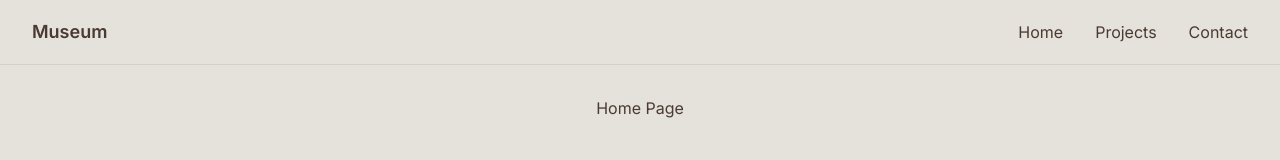
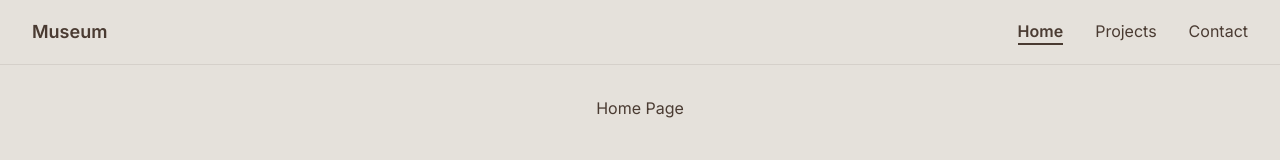
Before and after one commit to KrisVerses/Navbar, a React (Vite) app: page / in a window 1280 px wide. Shown: the top 160 px of the page. Built offline with nearby package versions, Linux system fonts and the light colour scheme.

Commit message:
feat(navbar): implement active route styling with NavLink components

```diff
--- a/src/components/Navbar.tsx
+++ b/src/components/Navbar.tsx
@@ -1,5 +1,5 @@
 import { useState } from 'react';
-import { Link } from 'react-router-dom';
+import { NavLink } from 'react-router-dom';
 import { MenuIcon, CloseIcon } from './HamburgerMenu';
 /**
  * Navbar Component
@@ -19,6 +19,19 @@ import { MenuIcon, CloseIcon } from './HamburgerMenu';
  */
 const Navbar = () => {
     const [isMenuOpen, setIsMenuOpen] = useState(false);
+
+    // Common NavLink classes with active state styling
+    const navLinkClasses = ({ isActive }: { isActive: boolean }) => `
+        text-museum-text hover:text-museum-hover transition-colors
+        ${isActive ? 'font-semibold border-b-2 border-museum-text' : ''}
+    `;
+
+    // Mobile NavLink classes with active state styling
+    const mobileNavLinkClasses = ({ isActive }: { isActive: boolean }) => `
+        block text-museum-text hover:text-museum-hover transition-colors py-2
+        ${isActive ? 'font-semibold bg-museum-text/5' : ''}
+    `;
+
     return (
         // Navigation container with fixed positioning
         // z-50 ensures navbar stays above other content
@@ -44,36 +57,39 @@ const Navbar = () => {
             - font-semibold: Bolder font weight for emphasis
             - transition-colors: Smooth color transition on hover
           */}
-                    <Link
+                    <NavLink
                         to="/"
-                        className="text-museum-text text-lg font-semibold hover:text-museum-hover transition-colors"
+                        className={({ isActive }) => `
+                          text-museum-text text-lg font-semibold hover:text-museum-hover transition-colors
+                          ${isActive ? 'text-museum-hover' : ''}
+                        `}
                     >
                         Museum
-                    </Link>
+                    </NavLink>
                     {/*
             Desktop Navigation - Hidden on mobile
             - gap-8: Adds 2rem spacing between links
             - hidden md:flex: Hides links on medium and larger screens
           */}
                     <div className="hidden md:flex gap-8">
-                        <Link
+                        <NavLink
                             to="/"
-                            className="text-museum-text hover:text-museum-hover transition-colors"
+                            className={navLinkClasses}
                         >
                             Home
-                        </Link>
-                        <Link
+                        </NavLink>
+                        <NavLink
                             to="/projects"
-                            className="text-museum-text hover:text-museum-hover transition-colors"
+                            className={navLinkClasses}
                         >
                             Projects
-                        </Link>
-                        <Link
+                        </NavLink>
+                        <NavLink
                             to="/contact"
-                            className="text-museum-text hover:text-museum-hover transition-colors"
+                            className={navLinkClasses}
                         >
                             Contact
-                        </Link>
+                        </NavLink>
                     </div>
                     {/*
             Mobile Menu Button - Hidden on desktop
@@ -116,27 +132,27 @@ const Navbar = () => {
             `}
                     >
                         <div className="px-4 py-2 space-y-2">
-                            <Link
+                            <NavLink
                                 to="/"
-                                className="block text-museum-text hover:text-museum-hover transition-colors py-2"
+                                className={mobileNavLinkClasses}
                                 onClick={() => setIsMenuOpen(false)}
                             >
                                 Home
-                            </Link>
-                            <Link
+                            </NavLink>
+                            <NavLink
                                 to="/projects"
-                                className="block text-museum-text hover:text-museum-hover transition-colors py-2"
+                                className={mobileNavLinkClasses}
                                 onClick={() => setIsMenuOpen(false)}
                             >
                                 Projects
-                            </Link>
-                            <Link
+                            </NavLink>
+                            <NavLink
                                 to="/contact"
-                                className="block text-museum-text hover:text-museum-hover transition-colors py-2"
+                                className={mobileNavLinkClasses}
                                 onClick={() => setIsMenuOpen(false)}
                             >
                                 Contact
-                            </Link>
+                            </NavLink>
                         </div>
                     </div>
                 </div>
```
